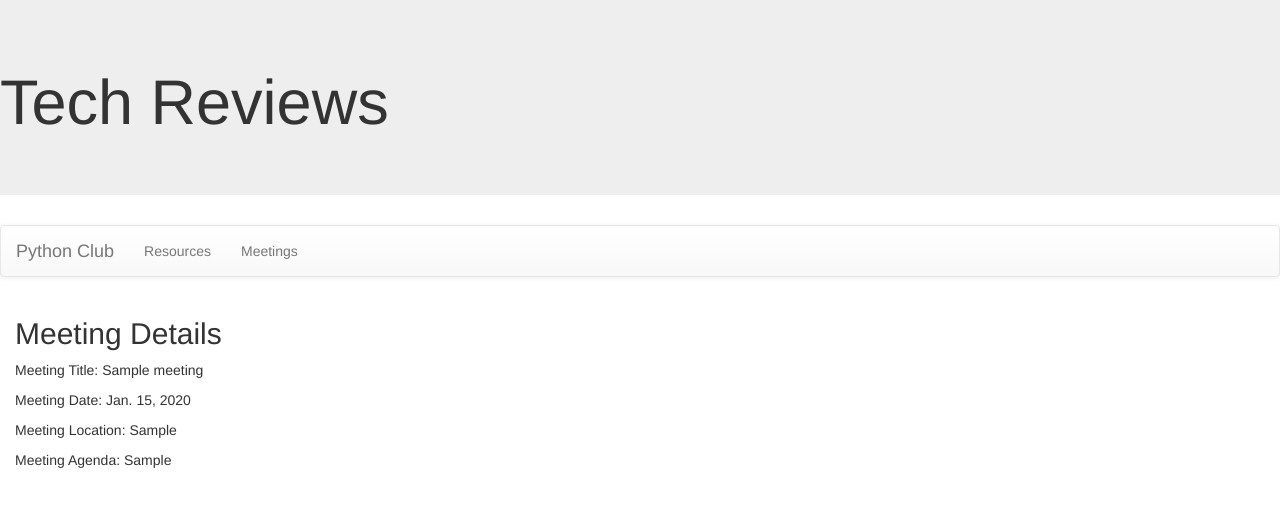
After one commit to carlianderson/PythonClub, a Django app: page /club/meetingdetail/1 in a window 1280 px wide. The commit adds this page. Shown: the top 507 px of the page. Run offline with Django 4.2, Linux system fonts and the light colour scheme; tables that the repository leaves empty hold one stand-in row (values such as "Sample post"); some libraries are stand-ins or nearby versions.

Commit message:
Detail commit

```diff
--- a/club/templates/base.html
+++ b/club/templates/base.html
@@ -17,7 +17,7 @@
 </div>
 <ul class="nav navbar-nav">
 <li><a href="{% url 'resources' %}">Resources</a></li>
-<li>Dummy</li>
+<li><a href="{% url 'meetings' %}">Meetings</a></li>
 </ul>
 </div>
 </nav>
--- /dev/null
+++ b/club/templates/club/meetingdetail.html
@@ -0,0 +1,8 @@
+{% extends 'base.html'%}
+{% block content%}
+<h2>Meeting Details</h2>
+<p>Meeting Title: {{meeting.meetingtitle}}</p>
+<p>Meeting Date: {{meeting.meetingdate}}</p>
+<p>Meeting Location: {{meeting.location}}</p>
+<p>Meeting Agenda: {{meeting.agenda}}</p>
+{% endblock %}
--- a/club/urls.py
+++ b/club/urls.py
@@ -3,5 +3,7 @@ from . import views
 
 urlpatterns = [
    path('', views.index, name='index'),
-   path('club/', views.resources, name='resources')
+   path('resources/', views.resources, name='resources'),
+   path('meetings/', views.meetings, name='meetings'),
+   path('meetingdetail/<int:id>', views.meetingdetail, name='detail'),
 ]
--- a/club/views.py
+++ b/club/views.py
@@ -1,14 +1,19 @@
-from django.shortcuts import render
+from django.shortcuts import render, get_object_or_404
 from .models import Meeting, MeetingMinutes, Resource, Event, User
+from django.urls import reverse_lazy
 
 # Create your views here.
 def index(request):
     return render(request, 'club/index.html')
 
-def users(request):
-    user_list=User.objects.all()
-    return render(request, 'club/users.html', {'user_list':user_list})
-
 def resources(request):
     resource_list=Resource.objects.all()
     return render(request, 'club/resources.html', {'resource_list':resource_list})
+
+def meetings(request):
+    meeting_list=Meeting.objects.all()
+    return render(request, 'club/meetings.html', {'meeting_list':meeting_list})
+
+def meetingdetail(request, id):
+    meeting=get_object_or_404(Meeting, pk=id)
+    return render(request, 'club/meetingdetail.html', {'meeting' : meeting})
```
Also changed, not shown: club/templates/club/meetings.html (added, +9 -0 lines), club/templates/club/users.html (deleted, +0 -9 lines).
